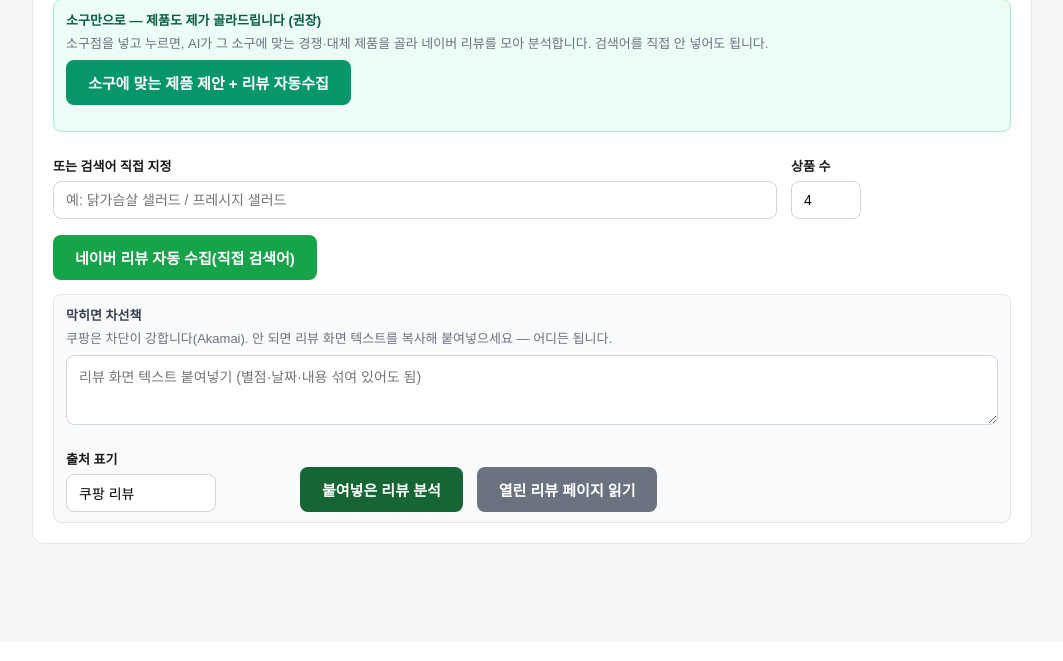
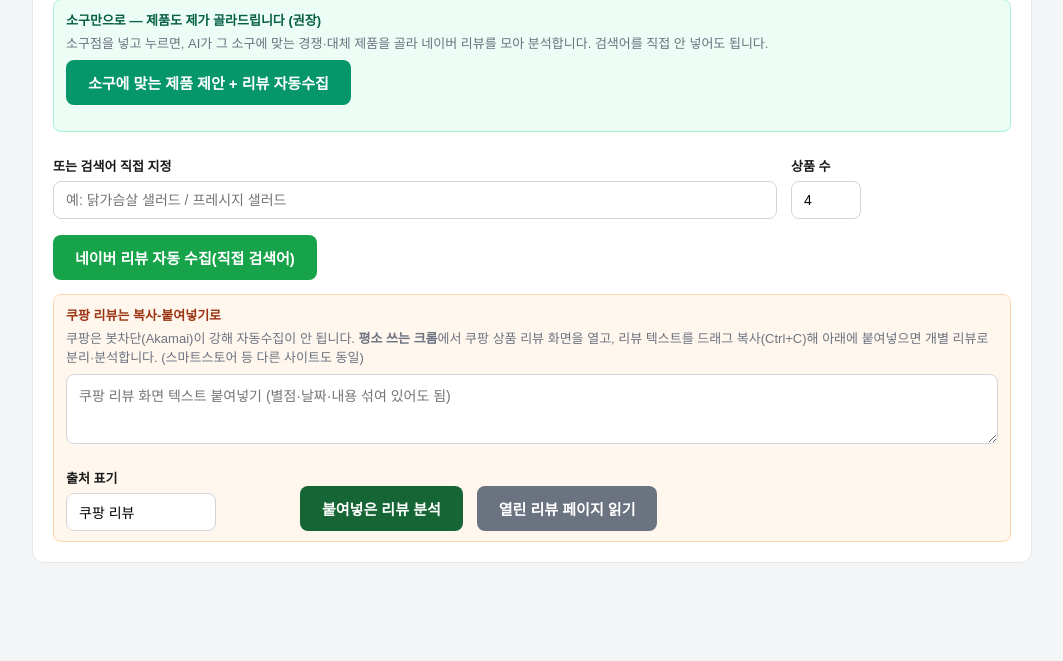
Before and after one commit to LeeTaeYoon10/market-research, a Flask app: page / in a window 1280 px wide. Shown: the part 1133-1794 px from the top of the page, without its empty margins (108-1171 px from the left). Before the commit the page ends 1677 px from the top, so only its background shows below. Run offline with Flask 3, Linux system fonts and the light colour scheme; some libraries are stand-ins or nearby versions.

Commit message:
쿠팡은 붙여넣기 방식으로 확정(B안): UI 안내 명확화
- 쿠팡 Akamai 자동수집 불가(홈 통과율 0/6) 확인 → 평소 크롬 복사·붙여넣기로
- 붙여넣기 섹션을 쿠팡 전용 안내로 강조

Co-Authored-By: Claude Opus 4.8 (1M context) <noreply@anthropic.com>

```diff
--- a/templates/index.html
+++ b/templates/index.html
@@ -168,10 +168,10 @@
       </div>
       <button id="autoBtn" onclick="autoReviews()" style="background:#16a34a;">네이버 리뷰 자동 수집(직접 검색어)</button>
 
-      <div style="margin-top:14px; background:#f9fafb; border:1px solid #e5e7eb; border-radius:8px; padding:10px 12px;">
-        <b style="font-size:13px; color:#374151;">막히면 차선책</b>
-        <div class="sub" style="margin:4px 0 8px;">쿠팡은 차단이 강합니다(Akamai). 안 되면 리뷰 화면 텍스트를 복사해 붙여넣으세요 — 어디든 됩니다.</div>
-        <textarea id="pasteReviews" rows="3" placeholder="리뷰 화면 텍스트 붙여넣기 (별점·날짜·내용 섞여 있어도 됨)"></textarea>
+      <div style="margin-top:14px; background:#fff7ed; border:1px solid #fed7aa; border-radius:8px; padding:10px 12px;">
+        <b style="font-size:13px; color:#9a3412;">쿠팡 리뷰는 복사-붙여넣기로</b>
+        <div class="sub" style="margin:4px 0 8px;">쿠팡은 봇차단(Akamai)이 강해 자동수집이 안 됩니다. <b>평소 쓰는 크롬</b>에서 쿠팡 상품 리뷰 화면을 열고, 리뷰 텍스트를 드래그 복사(Ctrl+C)해 아래에 붙여넣으면 개별 리뷰로 분리·분석합니다. (스마트스토어 등 다른 사이트도 동일)</div>
+        <textarea id="pasteReviews" rows="3" placeholder="쿠팡 리뷰 화면 텍스트 붙여넣기 (별점·날짜·내용 섞여 있어도 됨)"></textarea>
         <div class="row" style="margin-top:8px;">
           <div style="flex:0 0 auto;">
             <label>출처 표기</label>
```
